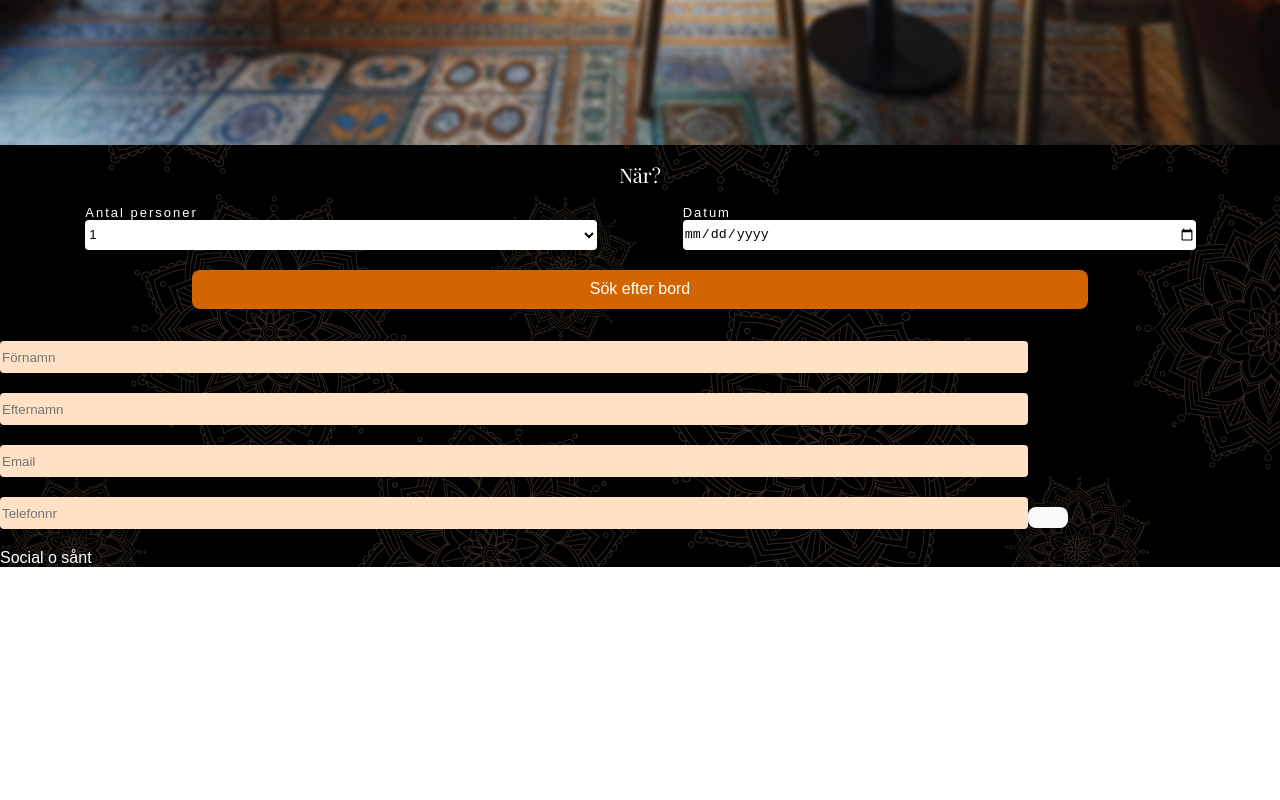
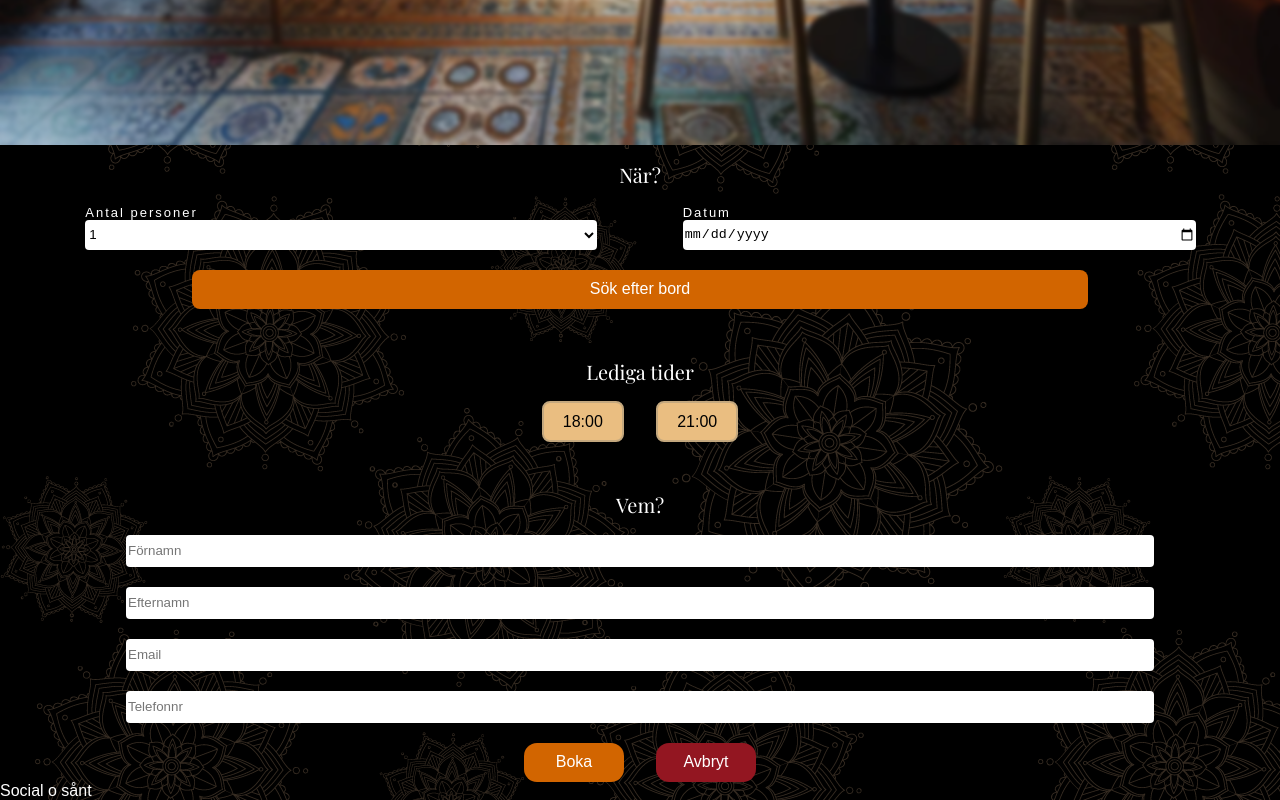
Before and after one commit to Medieinstitutet/the-restaurant-team8, a React (Vite) app: page /booking in a window 1280 px wide. Shown: the part 1268-2068 px from the top of the page. Before the commit the page ends 1835 px from the top, so only its background shows below. Built offline with nearby package versions, Linux system fonts and the light colour scheme; a web font is replaced by a local one.

Commit message:
bookingform+searchform+lediga bord

```diff
--- a/src/components/booking/BookTable.tsx
+++ b/src/components/bookTable/BookTable.tsx
@@ -2,9 +2,12 @@ import { FormEvent, useState } from "react";
 import axios from "axios";
 import { SearchTableForm } from "../searchTableForm/SearchTableForm";
 import { BookTableForm } from "../bookTableForm/BookTableForm";
+import { TimeSlot } from '../timeSlot/TimeSlot';
+import { TimeSlotsContainer } from "../timeSlotsContainer/TimeSlotsContainer";
 
 export const BookTable = () => {
   const restaurantId = "65ca1266c11c3c8be672e7c9"
+  const sittings = ["18:00", "21:00"]
 
   const [name, setName] = useState("");
   const [lastName, setLastName] = useState("")
@@ -40,6 +43,7 @@ const handleBookTable = async (e: FormEvent) => {
   catch (error) {
       alert('Något gick fel, försök igen')
   }
+  console.log(numberOfGuests)
 }
 
   return (
@@ -54,6 +58,10 @@ const handleBookTable = async (e: FormEvent) => {
      onDateChange={(e) => setDate(e.target.value)}
      />
 
+      <TimeSlotsContainer
+      sittings={sittings}
+      setTime={setTime}
+      />
      <BookTableForm
      name={name}
      lastName={lastName}
--- a/src/components/bookTableForm/BookTableForm.tsx
+++ b/src/components/bookTableForm/BookTableForm.tsx
@@ -1,5 +1,5 @@
 import { ChangeEvent, FormEvent } from "react";
-
+import './BookingForm.scss'
 interface IBookTableFormProps {
     name: string,
     lastName: string,
@@ -15,7 +15,8 @@ interface IBookTableFormProps {
 export const BookTableForm = (props: IBookTableFormProps) => {
 
     return <>
-<form onSubmit={props.handleSubmit}>
+<form className="bookingForm" onSubmit={props.handleSubmit}>
+    <h2>Vem?</h2>
     <input type="text"
     value={props.name}
     onChange={props.onNameChange}
@@ -32,7 +33,10 @@ export const BookTableForm = (props: IBookTableFormProps) => {
     value={props.phone}
     onChange={props.onPhoneChange}
     placeholder="Telefonnr"/>
-    <button type="submit"></button>
+    <div>
+        <button className="orange-btn" type="submit">Boka</button>
+        <button className="red-btn">Avbryt</button>
+    </div>
 </form>
 </>
 }
--- a/src/components/bookTableForm/BookingForm.scss
+++ b/src/components/bookTableForm/BookingForm.scss
@@ -0,0 +1,27 @@
+
+.bookingForm input[type=text]{
+    background-color: white;
+}
+
+.orange-btn, .red-btn {
+    color: white;
+    width: 100px;
+    margin-left: 1rem;
+    margin-right: 1rem;
+    border-radius: 13px;
+}
+
+.orange-btn{
+
+background-color: #D26500;
+}
+
+.red-btn{
+    background-color: #931621;
+}
+
+.bookingForm {
+    display: flex;
+    flex-direction: column;
+    align-items: center;
+}
--- a/src/components/searchTableForm/SearchTableForm.tsx
+++ b/src/components/searchTableForm/SearchTableForm.tsx
@@ -20,10 +20,6 @@ export const SearchTableForm = (props: ISearchTableFormProps) => {
               <select name="numberOfGuests" id="numberOfGuests"
               onChange={props.onNumberOfGuestsChange}
               value={props.numberOfGuests}>
-                <option value="" disabled selected>
-                  {" "}
-                  -- Välj --
-                </option>
                 <option value="1">1</option>
                 <option value="2">2</option>
                 <option value="3">3</option>
@@ -37,7 +33,8 @@ export const SearchTableForm = (props: ISearchTableFormProps) => {
                 <input type="date" name="date"
                 id="date"
                 placeholder="YYYY-MM-DD"
-                value={props.date} />
+                value={props.date}
+                onChange={props.onDateChange}/>
             </div>
         </div>
         <button type="submit">Sök efter bord</button>
--- /dev/null
+++ b/src/components/timeSlot/TimeSlot.scss
@@ -0,0 +1,8 @@
+
+#timeSlot{
+    background-color: #EABE81;
+    color: black;
+    margin-right: 1rem;
+    margin-left: 1rem;
+    border: 2px solid #c4a87e ;
+}
--- /dev/null
+++ b/src/components/timeSlot/TimeSlot.tsx
@@ -0,0 +1,16 @@
+import "./TimeSlot.scss";
+
+interface ITimeSlot {
+  time: string;
+  onClickTime: (time: string) => void;
+}
+
+export const TimeSlot = ({ time, onClickTime }: ITimeSlot) => {
+  return (
+    <>
+      <button id="timeSlot" onClick={() => onClickTime(time)}>
+        {time}
+      </button>
+    </>
+  );
+};
--- /dev/null
+++ b/src/components/timeSlotsContainer/TimeSlotsContainer.scss
@@ -0,0 +1,7 @@
+
+.timeSlotsContainer{
+    display: flex;
+    flex-direction: column;
+    justify-content: center;
+    align-items: center;
+}
--- /dev/null
+++ b/src/components/timeSlotsContainer/TimeSlotsContainer.tsx
@@ -0,0 +1,22 @@
+
+import './TimeSlotsContainer.scss'
+import { TimeSlot } from "../timeSlot/TimeSlot"
+
+interface ITimeSlotsContainer {
+    sittings: string[],
+    setTime: (time: string) => void;
+}
+
+export const TimeSlotsContainer = ({sittings, setTime}: ITimeSlotsContainer) => {
+
+    return(
+        <div className='container'>
+            <h2>Lediga tider</h2>
+        <div className="timeSlots">
+            {sittings.map((sitting, i) => (
+            <TimeSlot key={i} time={sitting} onClickTime={() => setTime(sitting)} />
+            ))}
+        </div>
+      </div>
+    )
+}
--- a/src/pages/Booking.tsx
+++ b/src/pages/Booking.tsx
@@ -1,4 +1,4 @@
-import { BookTable } from "../components/booking/BookTable"
+import { BookTable } from "../components/bookTable/BookTable"
 import { Header } from "../components/header/Header"
 import HeaderImg from '../images/booking_headerimage1.png'
 export const Booking = () => {
```
